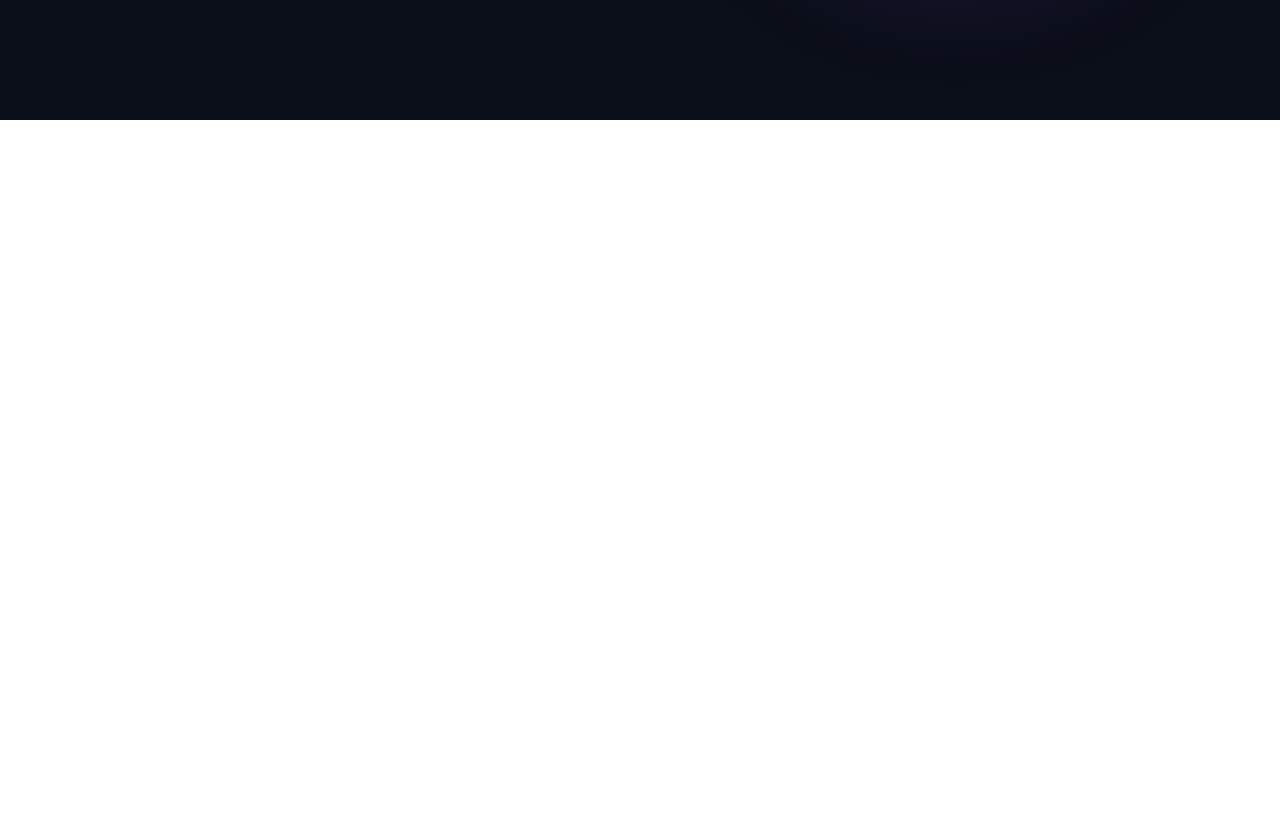
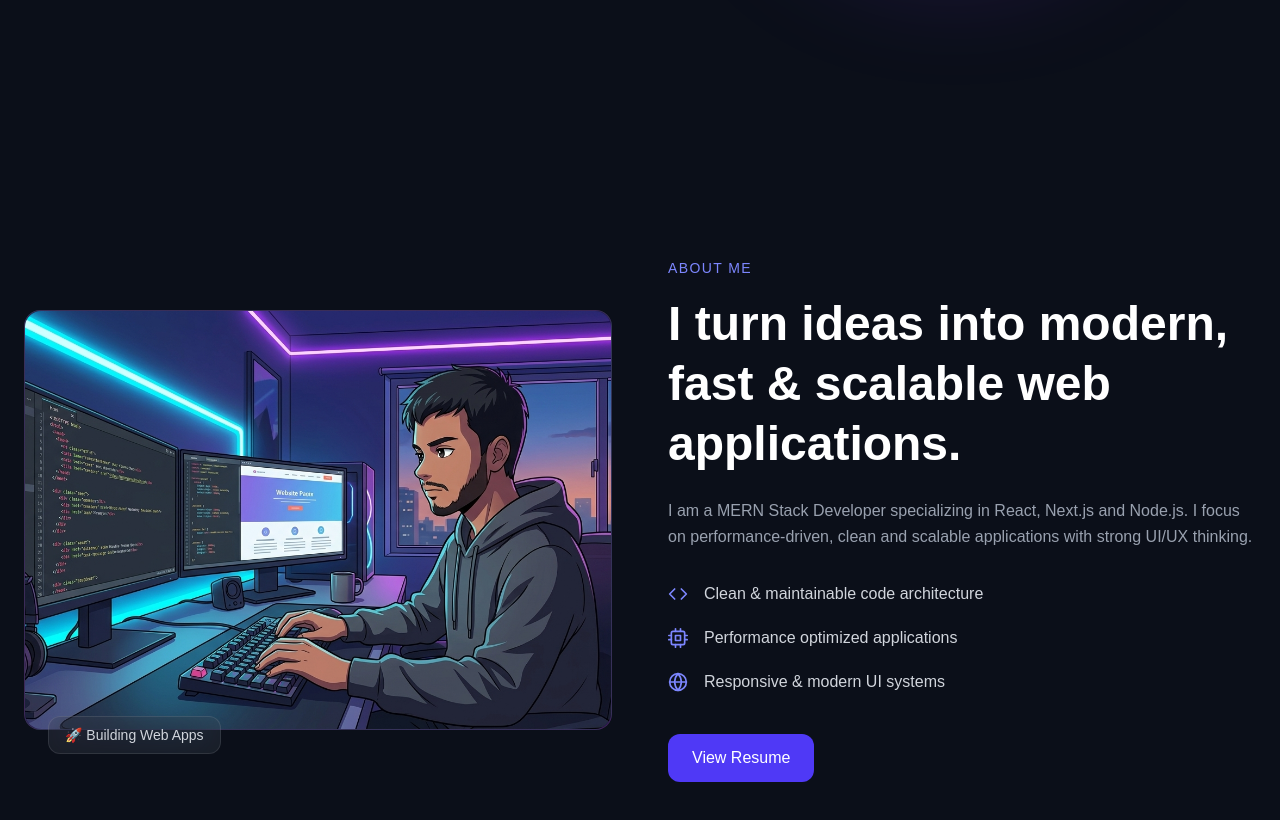
Before and after one commit to abdul-korim-web/portfolio, a Next.js app: page / in a window 1280 px wide. Shown: the part 720-1540 px from the top of the page. Before the commit the page ends 840 px from the top, so only its background shows below. Built offline with nearby package versions, Linux system fonts and the light colour scheme.

Commit message:
about section added

```diff
--- a/src/app/(clientUi)/page.js
+++ b/src/app/(clientUi)/page.js
@@ -1,3 +1,4 @@
+import About from "@/components/clientUiComponent/About";
 import Hero from "@/components/clientUiComponent/Hero";
 import Navbar from "@/components/clientUiComponent/Navbar";
 import Image from "next/image";
@@ -6,6 +7,7 @@ export default function Home() {
   return (
    <div>
     <Hero/>
+    <About/>
    </div>
   );
 }
--- /dev/null
+++ b/src/components/clientUiComponent/About.jsx
@@ -0,0 +1,66 @@
+import { FiCode, FiCpu, FiGlobe } from "react-icons/fi";
+import aboutImage from "@/assist/images/about.png";
+import Image from "next/image";
+
+export default function About() {
+  return (
+    <section className="min-h-screen flex items-center bg-[#0B0F19] text-white px-6 py-24">
+      <div className="max-w-7xl mx-auto w-full grid md:grid-cols-2 gap-14 items-center">
+        <div className="relative">
+          <div className="w-full h-[420px] rounded-2xl bg-gradient-to-br from-indigo-500/20 to-purple-600/20 border border-white/10 backdrop-blur-xl flex items-center justify-center">
+            <Image
+              src={aboutImage}
+              alt="aboutImage"
+              className="rounded-2xl object-cover"
+              fill
+            />
+          </div>
+          <div className="absolute -bottom-6 left-6 bg-white/5 border border-white/10 backdrop-blur-xl px-4 py-2 rounded-xl text-sm text-gray-300">
+            🚀 Building Web Apps
+          </div>
+        </div>
+        <div>
+          <p className="text-indigo-400 text-sm tracking-widest">ABOUT ME</p>
+
+          <h2 className="text-3xl md:text-5xl font-bold mt-4 leading-tight">
+            I turn ideas into modern, fast & scalable web applications.
+          </h2>
+
+          <p className="text-gray-400 mt-6 leading-relaxed">
+            I am a MERN Stack Developer specializing in React, Next.js and
+            Node.js. I focus on performance-driven, clean and scalable
+            applications with strong UI/UX thinking.
+          </p>
+          <div className="mt-8 space-y-5">
+            <div className="flex items-center gap-4">
+              <FiCode className="text-indigo-400 text-xl" />
+              <p className="text-gray-300">
+                Clean & maintainable code architecture
+              </p>
+            </div>
+
+            <div className="flex items-center gap-4">
+              <FiCpu className="text-indigo-400 text-xl" />
+              <p className="text-gray-300">
+                Performance optimized applications
+              </p>
+            </div>
+
+            <div className="flex items-center gap-4">
+              <FiGlobe className="text-indigo-400 text-xl" />
+              <p className="text-gray-300">Responsive & modern UI systems</p>
+            </div>
+          </div>
+          <div className="mt-10">
+            <a
+              href="#"
+              className="px-6 py-3 rounded-xl bg-indigo-600 hover:bg-indigo-700 transition inline-block"
+            >
+              View Resume
+            </a>
+          </div>
+        </div>
+      </div>
+    </section>
+  );
+}
```
Also changed, not shown: src/assist/images/about.png (added).
